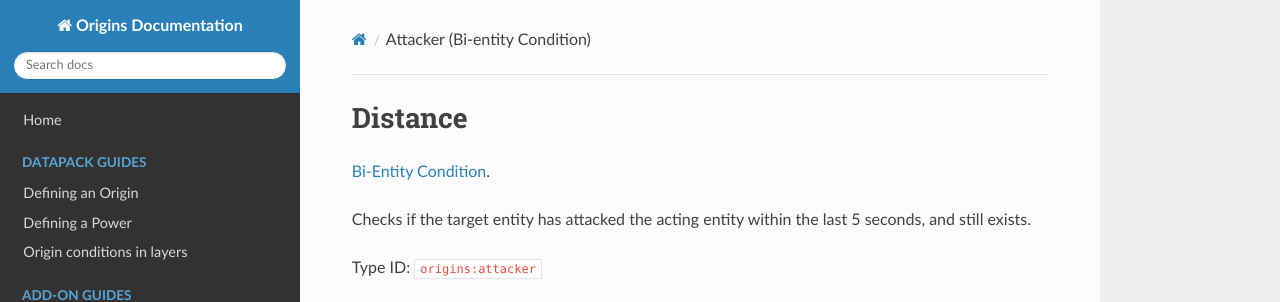
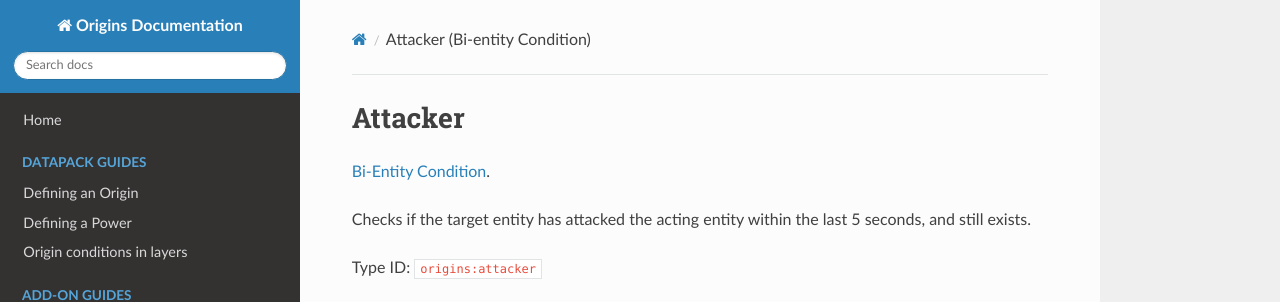
Before and after one commit to apace100/origins-docs, an MkDocs documentation site: the page built from docs/bientity_conditions/attacker.md, in a window 1280 px wide. Shown: the top 302 px of the page. Built offline with MkDocs 1.6.1, drawn with Linux system fonts in a browser that asks for light colours; nearby versions of some CDN libraries.

Commit message:
Fixed title of `attacker.md` Changed "Distance" to "Attacker"

```diff
--- a/docs/bientity_conditions/attacker.md
+++ b/docs/bientity_conditions/attacker.md
@@ -2,7 +2,7 @@
 title: Attacker (Bi-entity Condition)
 date: 2021-10-07
 ---
-# Distance
+# Attacker
 
 [Bi-Entity Condition](../bientity_conditions.md).
 
```
